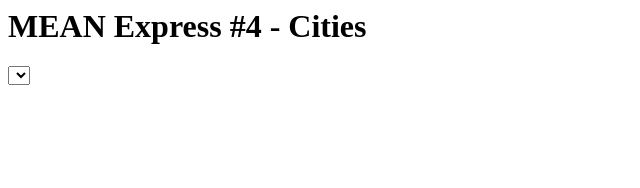
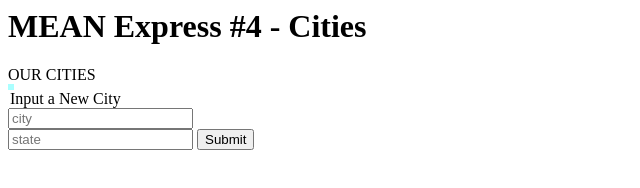
Before and after one commit to fossnik/cd-cs-mean-express-4, a website: page public/index.html in a window 1280 px wide. Shown: the whole page, without its empty margins (0-640 px from the left). Drawn offline with nearby package versions, Linux system fonts and the light colour scheme; no server answers.

Commit message:
Added table and enter new city to index.html

```diff
--- a/public/index.html
+++ b/public/index.html
@@ -1,8 +1,20 @@
 <html>
 	<h1>MEAN Express #4 - Cities</h1>
 
+	<table class="table" style="background: #aff;">
+		<thead> OUR CITIES </thead>
+		<tbody>
+			<tr>
+				<td class='cities'></td>
+			</tr>
+		</tbody>
+	</table>
+
 	<form>
-		<select class='cities'></select>
+		<legend>Input a New City</legend>
+		<input name="city" required="true" minlength="4" placeholder="city"><br/>
+		<input name="state" required="true" minlength="2" placeholder="state">
+		<input type="submit">
 	</form>
 
 	<script type="text/javascript" src="http://code.jquery.com/jquery-latest.min.js"></script>
```
